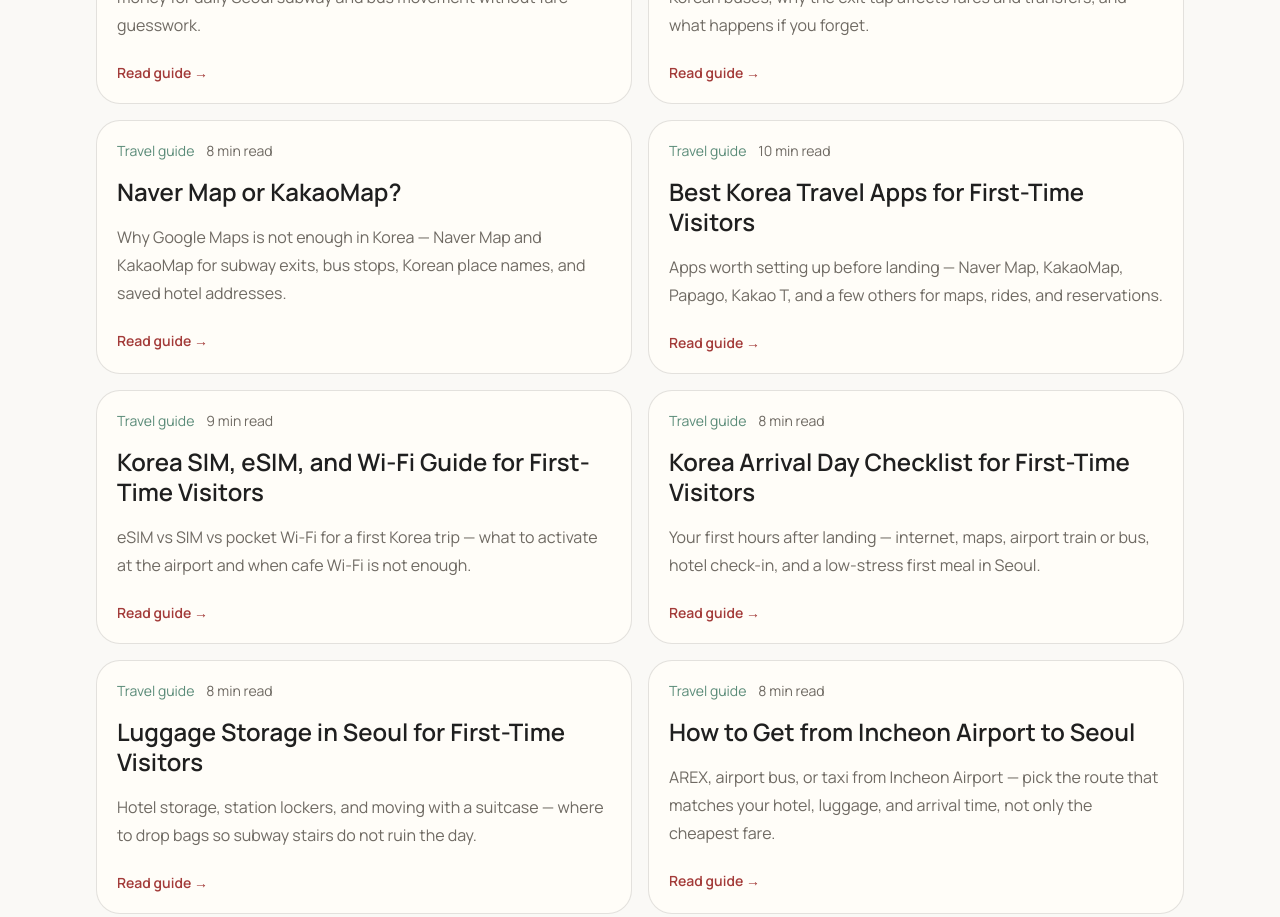
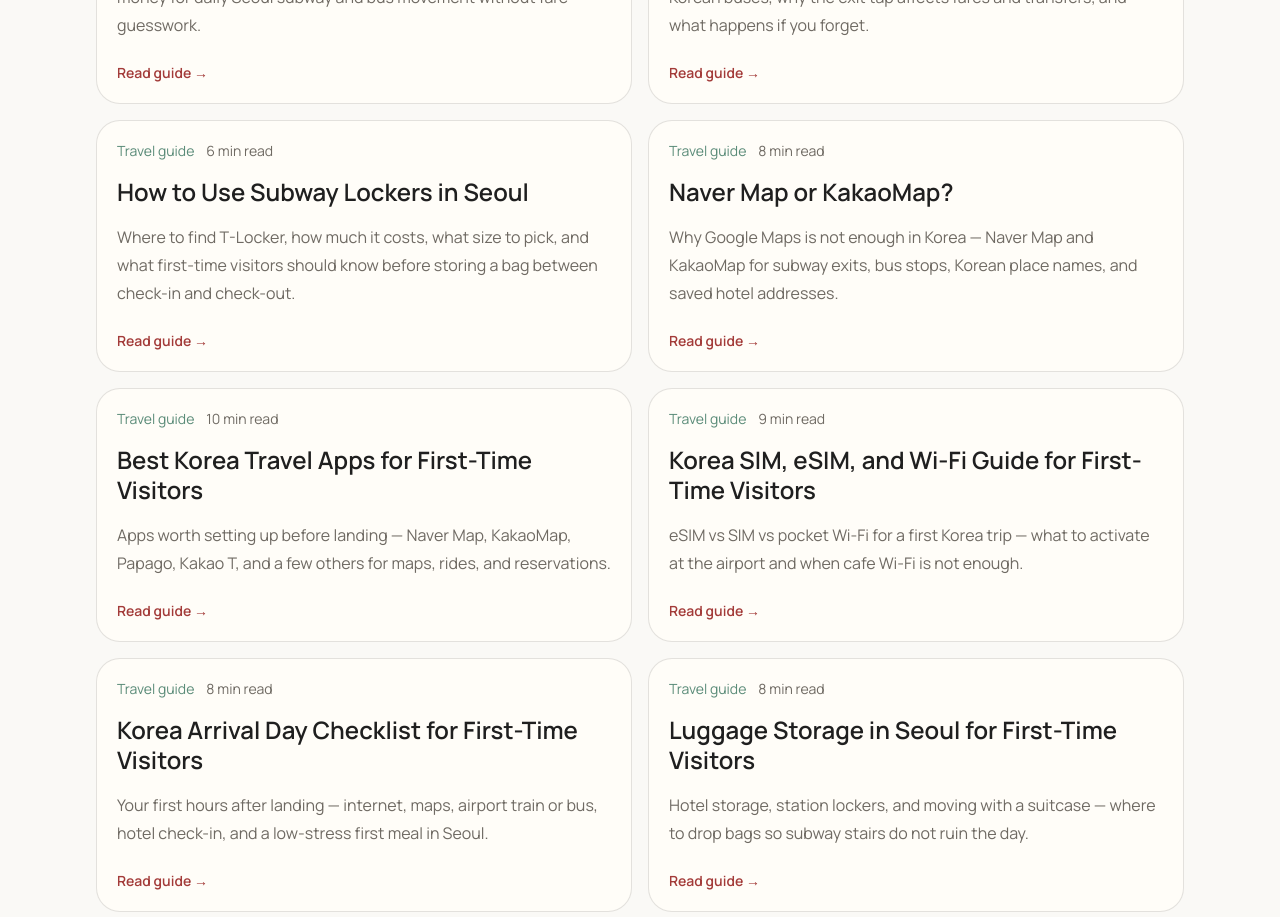
Before and after one commit to kjgusgh-source/korea-inside, a Next.js app: page /travel in a window 1280 px wide. Shown: the part 2860-3777 px from the top of the page. Built offline with nearby package versions, Linux system fonts and the light colour scheme.

Commit message:
Add subway lockers card to Travel hub

```diff
--- a/app/travel/page.tsx
+++ b/app/travel/page.tsx
@@ -144,6 +144,16 @@
       "A quick, practical answer on when to tap your transit card on Korean buses, why the exit tap affects fares and transfers, and what happens if you forget.",
     href: "/travel/do-i-need-to-tap-out-on-korean-buses",
     readingTime: "4 min read",
+  },
+  {
+    id: "how-to-use-subway-lockers-in-seoul",
+    category: "travel",
+    categoryLabel: "Travel guide",
+    title: "How to Use Subway Lockers in Seoul",
+    description:
+      "Where to find T-Locker, how much it costs, what size to pick, and what first-time visitors should know before storing a bag between check-in and check-out.",
+    href: "/travel/how-to-use-subway-lockers-in-seoul",
+    readingTime: "6 min read",
   },
   {
     id: "naver-map-kakaomap-korea-travel-guide",
```
